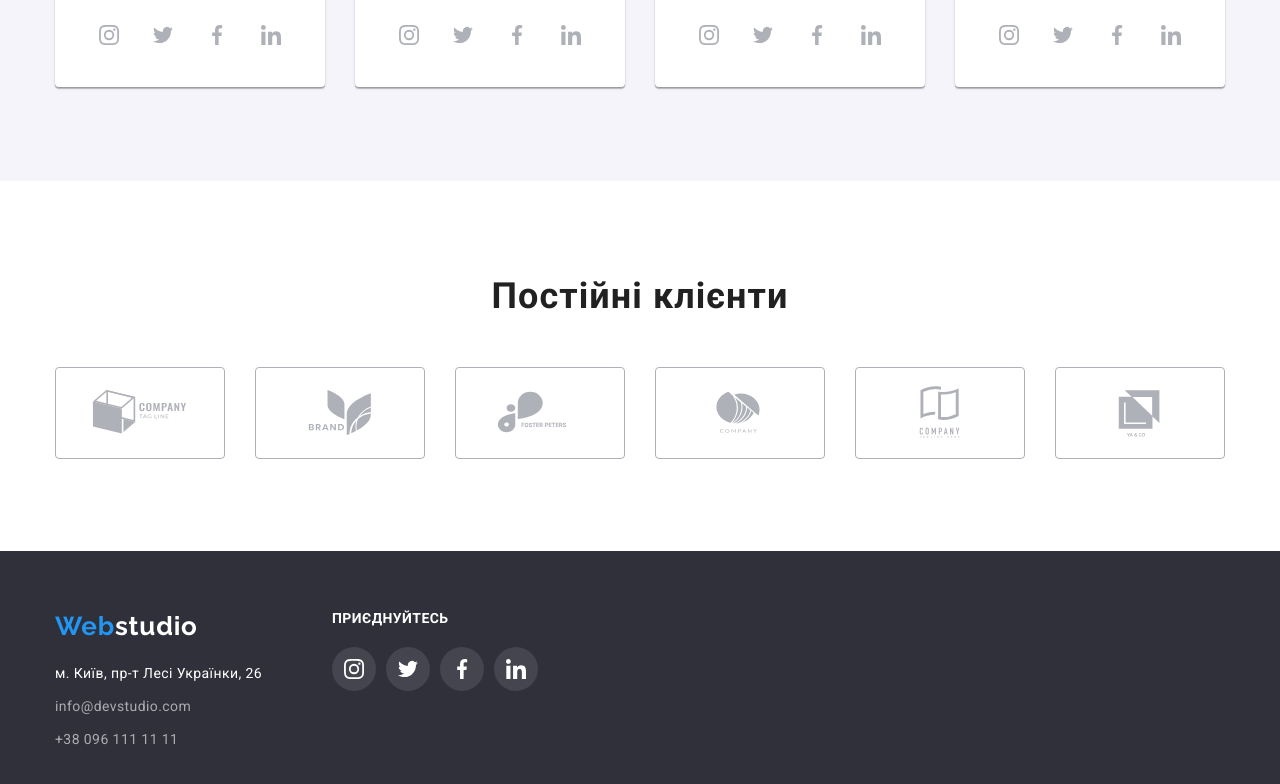
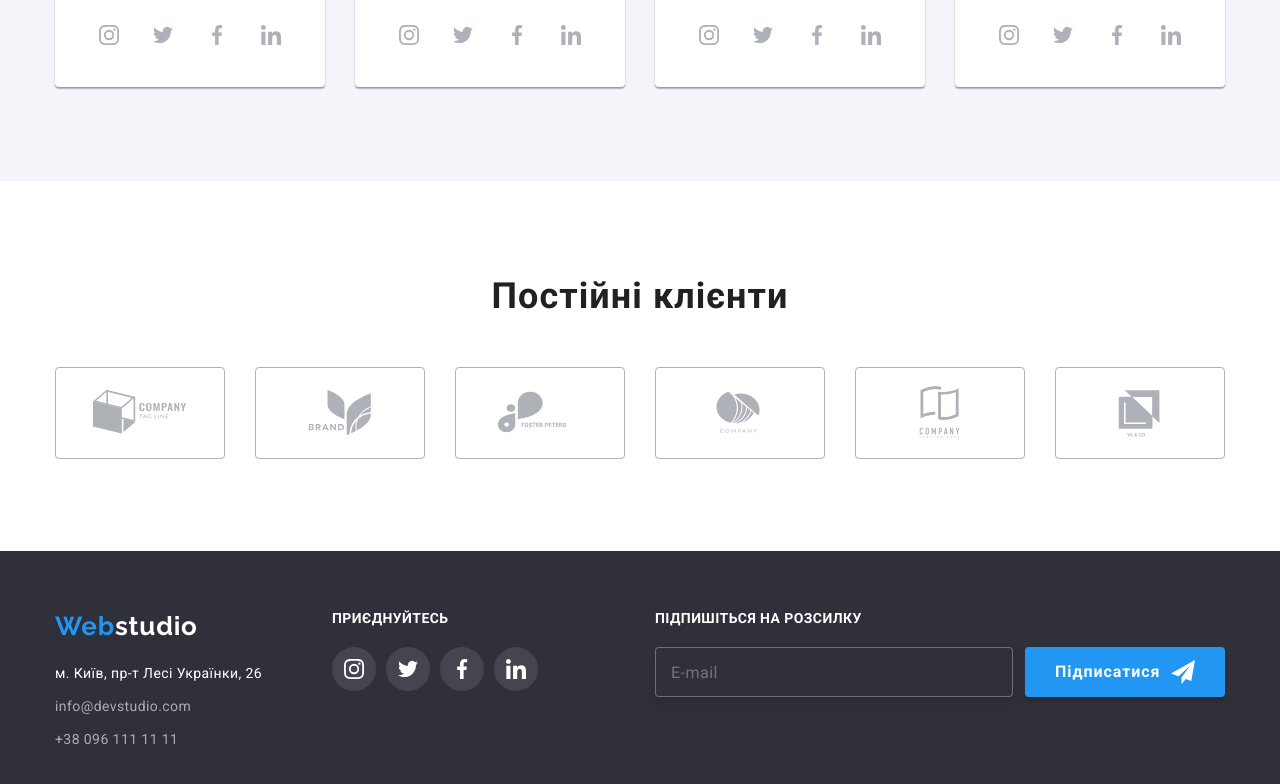
Before and after one commit to OleksandrCOI/goit-markup-hw-06, a website: page index.html in a window 1280 px wide. Shown: the part 2135-2919 px from the top of the page. Drawn offline with nearby package versions, Linux system fonts and the light colour scheme.

Commit message:
ДЗ 6 на здачу

```diff
--- a/css/styles.css
+++ b/css/styles.css
@@ -745,6 +745,73 @@ body {
 }
 
 
+/* ---   підписка   --- */
+
+.footer-container {
+    margin-right: 0;
+    margin-left: auto;
+
+}
+
+.input-footer-container {
+    display: flex;
+    gap: 12px;
+    margin-top: 20px;
+}
+
+
+.footer-input {
+    width: 358px;
+    height: 50px;
+    padding: 16px 15px;
+    border: 1px solid rgba(255, 255, 255, 0.3);
+    filter: drop-shadow(0px 4px 4px rgba(0, 0, 0, 0.15));
+    border-radius: 4px;
+
+    font-size: 16px;
+    line-height: 1.25;
+    letter-spacing: 0.03em;
+
+    color: rgba(255, 255, 255, 0.6);
+    background-color: var(--background-footer);
+    outline: transparent;
+    transition: border-color 250ms cubic-bezier(0.4, 0, 0.2, 1);
+}
+
+.footer-input:focus {
+    border-color: var(--accent-background-color);
+}
+
+
+.footer-button {
+    display: flex;
+    align-items: center;
+    position: relative;
+    width: 200px;
+    height: 50px;
+    padding: 10px 62px 10px 28px;
+    box-shadow: 0px 4px 4px rgba(0, 0, 0, 0.15);
+    border-radius: 4px;
+
+    font-weight: 700;
+    font-size: 16px;
+    line-height: 1.88;
+    letter-spacing: 0.06em;
+    text-transform: capitalize;
+
+    background: #2196F3;
+    color: #FFFFFF;
+    border-color: transparent;
+}
+
+.footer-input-icon {
+    position: absolute;
+    right: 28px;
+    top: 50%;
+    transform: translateY(-50%);
+    fill: #FFFFFF;
+}
+
 
 /* !--- поротфоліо --- */
 
@@ -1018,6 +1085,10 @@ border-radius: 4px;
     color: var(--title-text-color);
 }
 
+.check-text > a {
+    color: #2196F3;
+}
+
 /* .check-text::before {
     content: "";
     width: 16px;
@@ -1056,13 +1127,44 @@ border-radius: 4px;
     border-color: var(--accent-background-color);
 }
 
+.modal-button {
+    display: flex;
+    align-items: center;
+    text-align: center;
+    width: 200px;
+    height: 50px;
+    margin-left: auto;
+    margin-right: auto;
+    padding: 10px 52px;
+    box-shadow: 0px 4px 4px rgba(0, 0, 0, 0.15);
+    border-radius: 4px;
+    font-weight: 700;
+    font-size: 16px;
+    line-height: 1.88;
+    letter-spacing: 0.06em;
+    text-transform: capitalize;
+
+    color: #FFFFFF;
+    background: #2196F3;
+    border-color: transparent;
+    transition: background-color 250ms cubic-bezier(0.4, 0, 0.2, 1);
+}
+
+.modal-button:hover, .modal-button:focus {
+    background: #188CE8;
+    box-shadow: 0px 4px 4px rgba(0, 0, 0, 0.15);
+    border-radius: 4px;
+}
 
 
-
+/* ---------------------------------- */
 /*    ---   ---  пробні  ---  ---    */
 
 .proba {
     transition: 1;
+
+
+
 }
 
 /* валідація кольором */
--- a/index.html
+++ b/index.html
@@ -447,6 +447,25 @@
                         </li>
                     </ul>
                 </div>
+                <div class="footer-container">
+                    <h2 class="bottom-title">підпишіться на розсилку</h2>
+                    <div class="input-footer-container">
+                        <input
+                            type="email"
+                            name="footer-email"
+                            class="footer-input"
+                            placeholder="E-mail"
+                            required
+                            id="footer-email">
+                        <button type="button" class="footer-button">підписатися
+                            <svg
+                            class="footer-input-icon"
+                            width="24" height="24">
+                            <use href="./images/icons.svg#icon-send"></use>
+                            </svg>
+                        </button>
+                    </div>
+                </div>
             </div>
         </footer>
         <div class="backdrop is-hidden" data-modal>
@@ -525,10 +544,12 @@
                                 <svg class="check-icon" width="16" height="15">
                                     <use href="./images/icons.svg#icon-check"></use>
                                 </svg>
-                            </span>Погоджуюся з розсилкою та приймаю <a href="#">Умови договору</a>
+                            </span>Погоджуюся з розсилкою та приймаю <a href="#" class="">Умови договору</a>
                         </label>
                     </div>
-                        <button type="submit">відправити</button>
+                        <button
+                        type="submit"
+                        class="modal-button">відправити</button>
                 </form>
             </div>
         </div>
```
Also changed, not shown: portfolio.html (+19 -0 lines).
